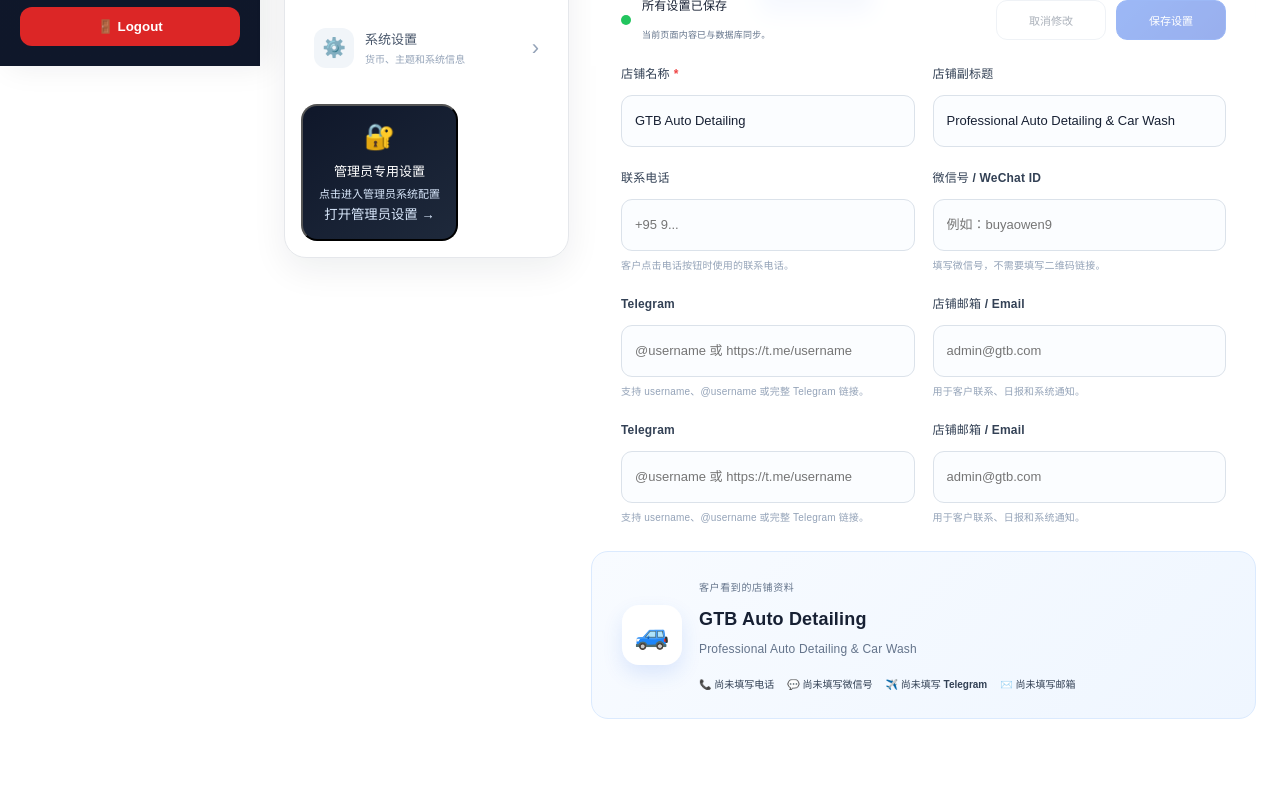
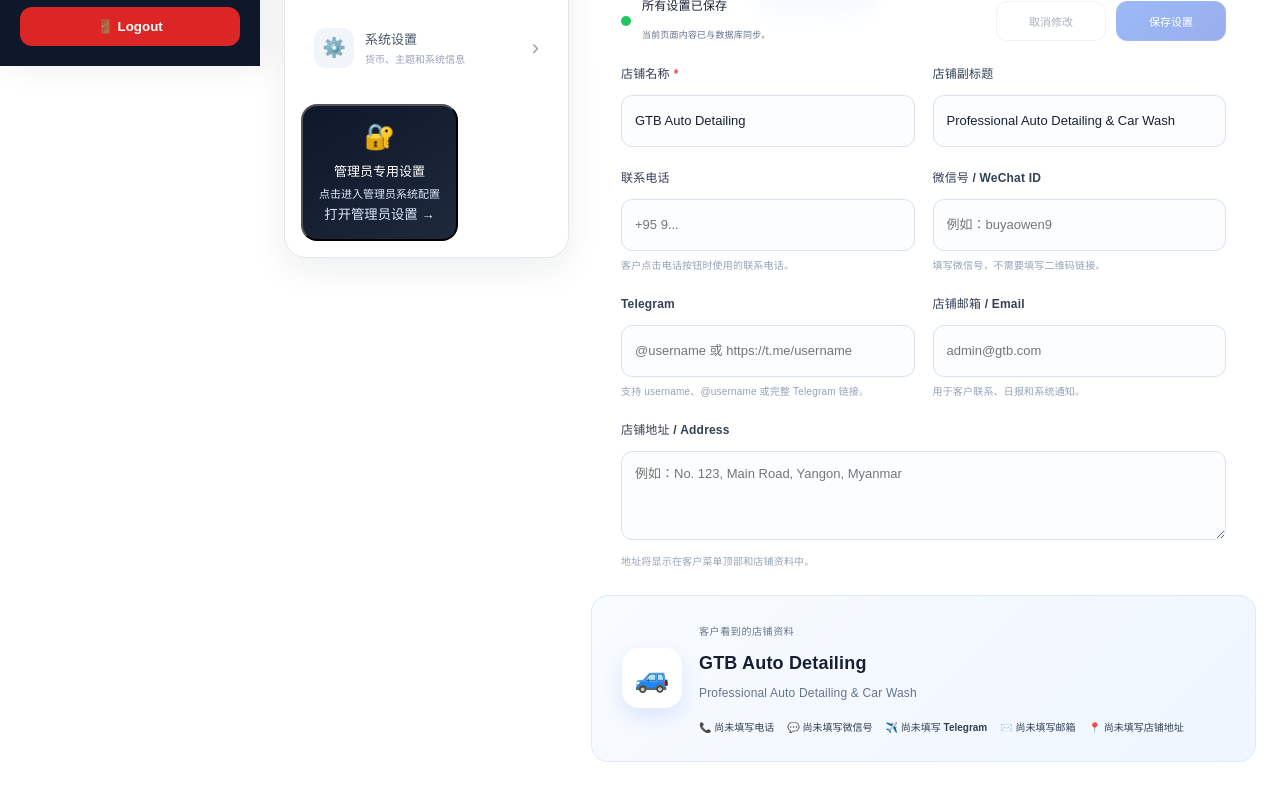
Before and after one commit to xeinkaungthet-cpu/GTBAutoDetailingPOS, a React (Vite) app: page /settings in a window 1280 px wide. Shown: the part 734-1534 px from the top of the page. Built offline with nearby package versions, Linux system fonts and the light colour scheme; no server answers; the database is empty; sample sign-in values are in the browser's storage.

Commit message:
Complete financial reports

```diff
--- a/src/pages/Settings.tsx
+++ b/src/pages/Settings.tsx
@@ -1054,42 +1054,23 @@ address:
   </small>
 </label>
 
-<label className="settings-field">
-  <span>Telegram</span>
-
-  <input
-    value={settings.telegram}
+<label className="settings-field settings-field-full">
+  <span>店铺地址 / Address</span>
+
+  <textarea
+    value={settings.address}
     onChange={(event) =>
       updateField(
-        "telegram",
+        "address",
         event.target.value
       )
     }
-    placeholder="@username 或 https://t.me/username"
+    rows={3}
+    placeholder="例如：No. 123, Main Road, Yangon, Myanmar"
   />
 
   <small>
-    支持 username、@username 或完整 Telegram 链接。
-  </small>
-</label>
-
-<label className="settings-field">
-  <span>店铺邮箱 / Email</span>
-
-  <input
-    type="email"
-    value={settings.email}
-    onChange={(event) =>
-      updateField(
-        "email",
-        event.target.value
-      )
-    }
-    placeholder="admin@gtb.com"
-  />
-
-  <small>
-    用于客户联系、日报和系统通知。
+    地址将显示在客户菜单顶部和店铺资料中。
   </small>
 </label>
         </div>
@@ -1134,6 +1115,11 @@ address:
     {settings.email ||
       "尚未填写邮箱"}
   </span>
+  <span>
+  📍{" "}
+  {settings.address ||
+    "尚未填写店铺地址"}
+</span>
 </div>
           </div>
         </div>
```
